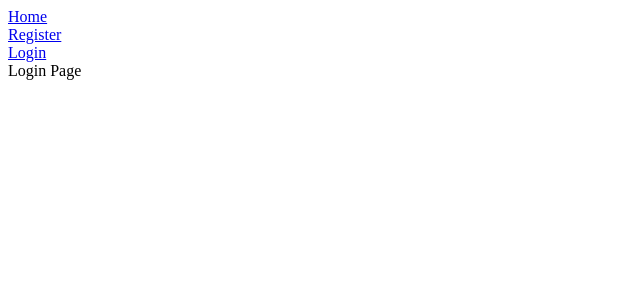
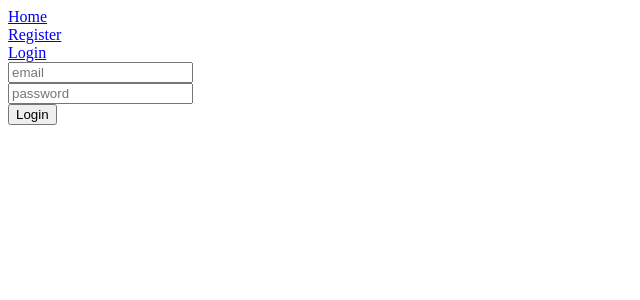
Before and after one commit to patrick-assaf/jwt-authentication, a React (Create React App) app in the folder client/: page /login in a window 1280 px wide. Shown: the top 300 px of the page, without its empty margins (0-640 px from the left). Built offline with nearby package versions, Linux system fonts and the light colour scheme.

Commit message:
Implement login mutation in graphql

```diff
--- a/client/src/generated/graphql.tsx
+++ b/client/src/generated/graphql.tsx
@@ -69,6 +69,20 @@
   & Pick<Query, 'hello'>
 );
 
+export type LoginMutationVariables = Exact<{
+  email: Scalars['String'];
+  password: Scalars['String'];
+}>;
+
+
+export type LoginMutation = (
+  { __typename?: 'Mutation' }
+  & { login: (
+    { __typename?: 'LoginResponse' }
+    & Pick<LoginResponse, 'accessToken'>
+  ) }
+);
+
 export type RegisterMutationVariables = Exact<{
   email: Scalars['String'];
   password: Scalars['String'];
@@ -122,6 +136,39 @@
 export type HelloQueryHookResult = ReturnType<typeof useHelloQuery>;
 export type HelloLazyQueryHookResult = ReturnType<typeof useHelloLazyQuery>;
 export type HelloQueryResult = ApolloReactCommon.QueryResult<HelloQuery, HelloQueryVariables>;
+export const LoginDocument = gql`
+    mutation Login($email: String!, $password: String!) {
+  login(email: $email, password: $password) {
+    accessToken
+  }
+}
+    `;
+export type LoginMutationFn = ApolloReactCommon.MutationFunction<LoginMutation, LoginMutationVariables>;
+
+/**
+ * __useLoginMutation__
+ *
+ * To run a mutation, you first call `useLoginMutation` within a React component and pass it any options that fit your needs.
+ * When your component renders, `useLoginMutation` returns a tuple that includes:
+ * - A mutate function that you can call at any time to execute the mutation
+ * - An object with fields that represent the current status of the mutation's execution
+ *
+ * @param baseOptions options that will be passed into the mutation, supported options are listed on: https://www.apollographql.com/docs/react/api/react-hooks/#options-2;
+ *
+ * @example
+ * const [loginMutation, { data, loading, error }] = useLoginMutation({
+ *   variables: {
+ *      email: // value for 'email'
+ *      password: // value for 'password'
+ *   },
+ * });
+ */
+export function useLoginMutation(baseOptions?: ApolloReactHooks.MutationHookOptions<LoginMutation, LoginMutationVariables>) {
+        return ApolloReactHooks.useMutation<LoginMutation, LoginMutationVariables>(LoginDocument, baseOptions);
+      }
+export type LoginMutationHookResult = ReturnType<typeof useLoginMutation>;
+export type LoginMutationResult = ApolloReactCommon.MutationResult<LoginMutation>;
+export type LoginMutationOptions = ApolloReactCommon.BaseMutationOptions<LoginMutation, LoginMutationVariables>;
 export const RegisterDocument = gql`
     mutation Register($email: String!, $password: String!) {
   register(email: $email, password: $password)
--- /dev/null
+++ b/client/src/graphql/login.graphql
@@ -0,0 +1,5 @@
+mutation Login($email: String!, $password: String!){
+  login(email: $email, password: $password) {
+    accessToken
+  }
+}
--- a/client/src/pages/Login.tsx
+++ b/client/src/pages/Login.tsx
@@ -1,9 +1,50 @@
-import React from 'react'
+import React, { useState } from 'react'
+import { RouteComponentProps } from 'react-router-dom';
+import { useLoginMutation } from '../generated/graphql';
 
-interface Props {
+export const Login: React.FC<RouteComponentProps> = ({history}) => {
+    const [email, setEmail] = useState('');
+    const [password, setPassword] = useState('');
+    const [login] = useLoginMutation();
 
-}
+    return (
+        <form
+            onSubmit={async e => {
+                e.preventDefault();
+                console.log('Form Submitted!');
+                const response = await login({
+                    variables: {
+                        email,
+                        password
+                    }
+                });
 
-export const Login: React.FC<Props> = ({}) => {
-    return <div>Login Page</div>;
+                console.log(response);
+
+                history.push('/');
+            }}
+        >
+            <div>
+                <input
+                    type="email"
+                    value={email}
+                    placeholder="email"
+                    onChange={e => {
+                        setEmail(e.target.value)
+                    }}
+                />
+            </div>
+            <div>
+                <input
+                    type="password"
+                    value={password}
+                    placeholder="password"
+                    onChange={e => {
+                        setPassword(e.target.value)
+                    }}
+                />
+            </div>
+            <button type="submit">Login</button>
+        </form>
+    );
 };
```
